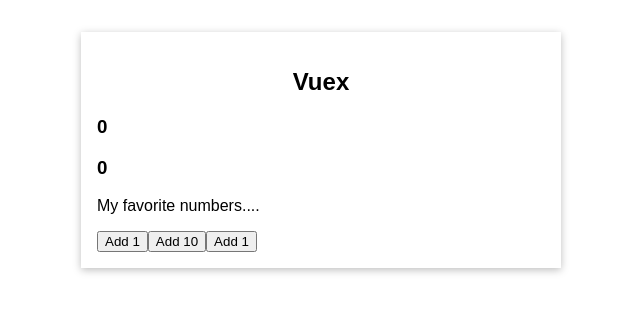
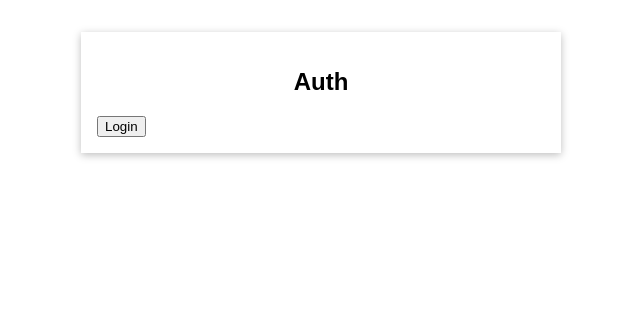
Before and after one commit to Lime5005/VueJS, a Vue app in the folder learn-vuex-project/: page / in a window 1280 px wide. Shown: the top 312 px of the page, without its empty margins (319-959 px from the left). Built offline with nearby package versions, Linux system fonts and the light colour scheme.

Commit message:
using mapGetters for computed properties, and mapActions for methods from mutations to actions

```diff
--- a/learn-vuex-project/src/App.vue
+++ b/learn-vuex-project/src/App.vue
@@ -1,9 +1,12 @@
 <template>
-  <base-container title="Vuex">
+  <base-container title="Vuex" v-if="userIsAuth">
     <the-counter></the-counter>
     <favorite-value></favorite-value>
     <button @click="addOne">Add 1</button>
     <modify-counter></modify-counter>
+  </base-container>
+  <base-container title="Auth">
+    <user-auth></user-auth>
   </base-container>
 </template>
 
@@ -12,18 +15,24 @@
 import theCounter from './components/theCounter.vue';
 import modifyCounter from './components/modifyCounter.vue';
 import favoriteValue from './components/favoriteValue.vue';
+import UserAuth from './components/UserAuth.vue';
+import { mapGetters } from 'vuex';
 
 export default {
   components: {
     BaseContainer,
     theCounter,
     modifyCounter,
-    favoriteValue
+    favoriteValue,
+    UserAuth
   },
   methods: {
     addOne() {
       this.$store.dispatch('increment');
     }
+  },
+  computed: {
+    ...mapGetters(['userIsAuth'])
   }
 };
 </script>
--- /dev/null
+++ b/learn-vuex-project/src/components/UserAuth.vue
@@ -0,0 +1,17 @@
+<template>
+  <button @click="login" v-if="!userIsAuth">Login</button>
+  <button @click="logout" v-else>Logout</button>
+</template>
+
+<script>
+import { mapActions } from 'vuex';
+import { mapGetters } from 'vuex';
+export default {
+  methods: {
+    ...mapActions(['login', 'logout'])
+  },
+  computed: {
+    ...mapGetters(['userIsAuth'])
+  }
+}
+</script>
--- a/learn-vuex-project/src/main.js
+++ b/learn-vuex-project/src/main.js
@@ -6,7 +6,8 @@
 const store = createStore({
     state() {
         return {
-            counter: 0
+            counter: 0,
+            isLoggedIn: false
         }
     },
     mutations: {
@@ -15,6 +16,9 @@
         },
         addTen(state, payload) {
             state.counter = state.counter + payload.value;
+        },
+        setAuth(state, payload) {
+            state.isLoggedIn = payload.isAuth;
         }
     },
     actions: {
@@ -24,8 +28,14 @@
             }, 2000)
         },
         addTen(context, payload) {
-            console.log(context);
+            console.log(context); //You can see a dispatch object, you can dispatch a number of actions inside an action, this can be helpful if you sending an HTTP request, if succeeds, you wanna trigger a success action; if you get an error, you wanna trigger an error handling action. There is getters, state, etc.
             context.commit('addTen', payload);
+        },
+        login(context) {
+            context.commit('setAuth', { isAuth: true })
+        },
+        logout(context) {
+            context.commit('setAuth', { isAuth: false })
         }
     },
     getters: {
@@ -41,6 +51,9 @@
                 return 100;
             }
             return finalCounter;
+        },
+        userIsAuth(state) {
+            return state.isLoggedIn;
         }
     }
 })
```
